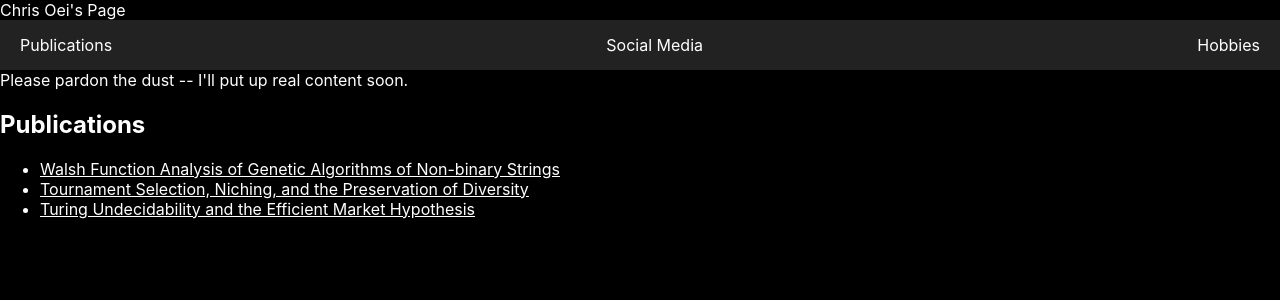
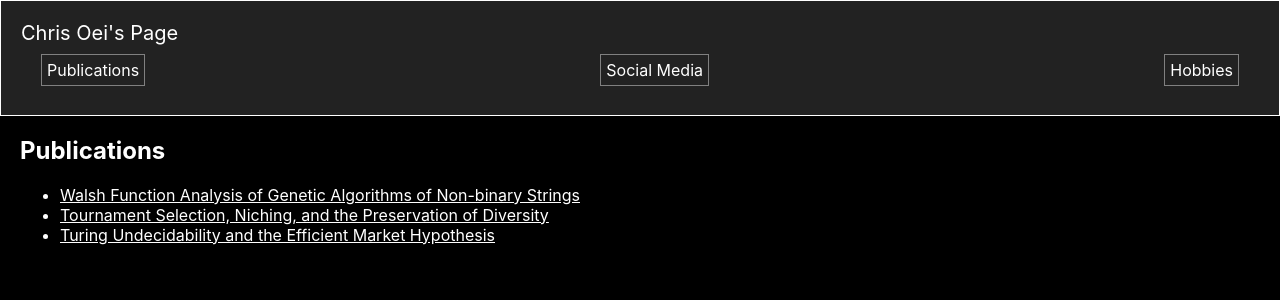
Before and after one commit to chrisoei/christopheroei.com, a React (Create React App) app: page / in a window 1280 px wide. Shown: the top 300 px of the page. Built offline with nearby package versions, Linux system fonts and the light colour scheme.

Commit message:
Tweak styling

```diff
--- a/src/App.css
+++ b/src/App.css
@@ -16,12 +16,16 @@ a:visited {
 }
 
 .app-header {
-    display: flex;
     align-items: center;
+    border: 1px solid white;
+    flex-direction: column;
     background-color: #222;
-    height: 150px;
     padding: 20px;
     color: white;
+}
+
+.app-title {
+    font-size: 20px;
 }
 
 .nav {
@@ -33,3 +37,12 @@ a:visited {
     height: 50px;
     background-color: #222222;
 }
+
+.nav-item {
+    padding: 5px;
+    border: 1px solid grey;
+}
+
+.content-section {
+    padding-left: 20px;
+}
--- a/src/App.tsx
+++ b/src/App.tsx
@@ -24,8 +24,9 @@ const App = () => {
         }
     }
     return (
-        <div className="App">
-            <div className="App-header">
+        <div className="app">
+            <div className="app-header">
+                <div className="app-title">
                     Chris Oei's Page
                 </div>
                 <div className="nav">
@@ -39,8 +40,7 @@ const App = () => {
                         Hobbies
                     </div>
                 </div>
-
-            Please pardon the dust -- I'll put up real content soon.
+            </div>
 
             {handleSection()}
 
--- a/src/hobbies.tsx
+++ b/src/hobbies.tsx
@@ -2,7 +2,7 @@ import { blobURL } from "./common"
 
 export const hobbies = () => {
     return (
-        <div className="hobbies">
+        <div className="hobbies content-section">
 
             <h2>Hobbies</h2>
             One of my hobbies is 3D printing. Here's a little project for something you can use to attach a carabiner to a belt.
--- a/src/publications.tsx
+++ b/src/publications.tsx
@@ -2,7 +2,7 @@
 import { blobURL } from "./common"
 
 export const publications = () => {
-    return (<div className="publications">
+    return (<div className="publications content-section">
         <h2>Publications</h2>
         <ul>
             <li>
--- a/src/socialMedia.tsx
+++ b/src/socialMedia.tsx
@@ -1,7 +1,7 @@
 
 export const socialMedia = () => {
     return (
-        <div className="social-media">
+        <div className="social-media content-section">
 
             <h2>Social Media</h2>
             <li>
```
Lines whose indentation alone changed are shown as unchanged.
